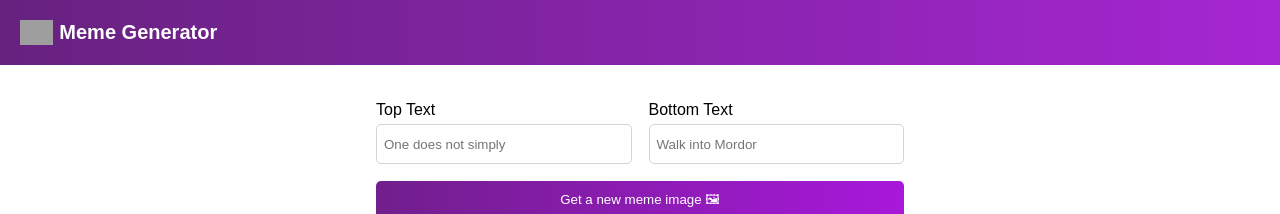
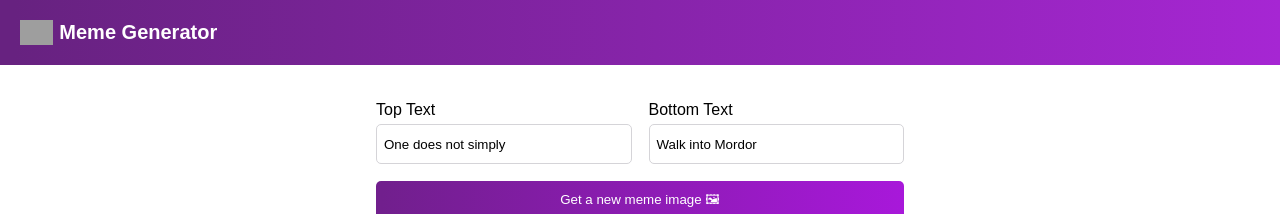
Before and after one commit to nick990/scrimba-react-course, a React (Vite) app in the folder meme-generator/: page / in a window 1280 px wide. Shown: the top 214 px of the page. Built offline with nearby package versions, Linux system fonts and the light colour scheme; grey boxes are pictures that could not be loaded.

Commit message:
meme-generator: make inputs controlled components

```diff
--- a/meme-generator/src/components/Main.jsx
+++ b/meme-generator/src/components/Main.jsx
@@ -8,10 +8,10 @@ export default function Main() {
   });
 
   function handleChange(event) {
-    const { value } = event.currentTarget;
+    const { value, name } = event.currentTarget;
     setMeme((prevMeme) => ({
       ...prevMeme,
-      topText: value,
+      [name]: value,
     }));
   }
 
@@ -25,12 +25,19 @@ export default function Main() {
             placeholder="One does not simply"
             name="topText"
             onChange={handleChange}
+            value={meme.topText}
           />
         </label>
 
         <label>
           Bottom Text
-          <input type="text" placeholder="Walk into Mordor" name="bottomText" />
+          <input
+            type="text"
+            placeholder="Walk into Mordor"
+            name="bottomText"
+            onChange={handleChange}
+            value={meme.bottomText}
+          />
         </label>
         <button>Get a new meme image 🖼</button>
       </div>
```
